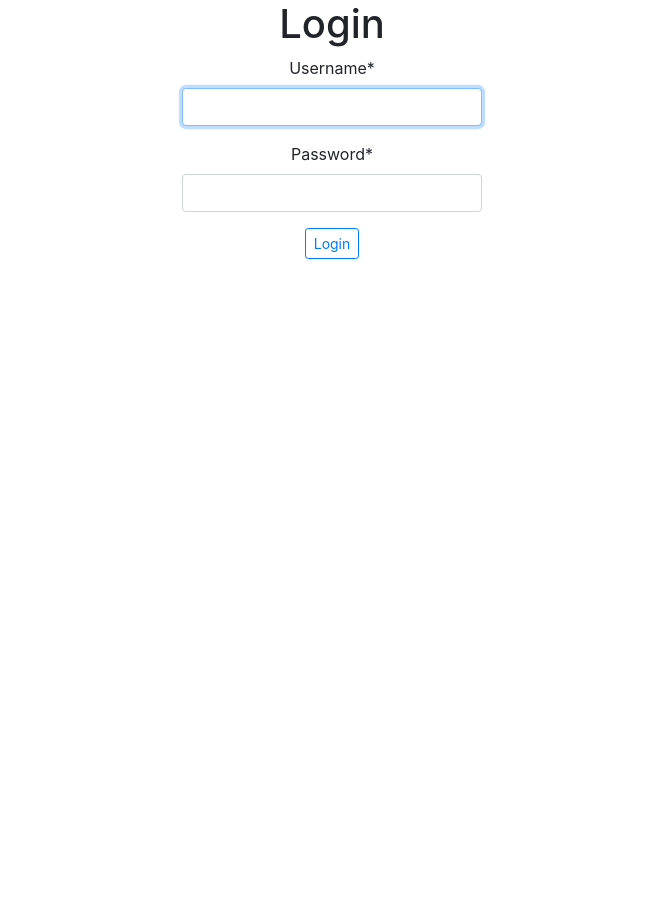
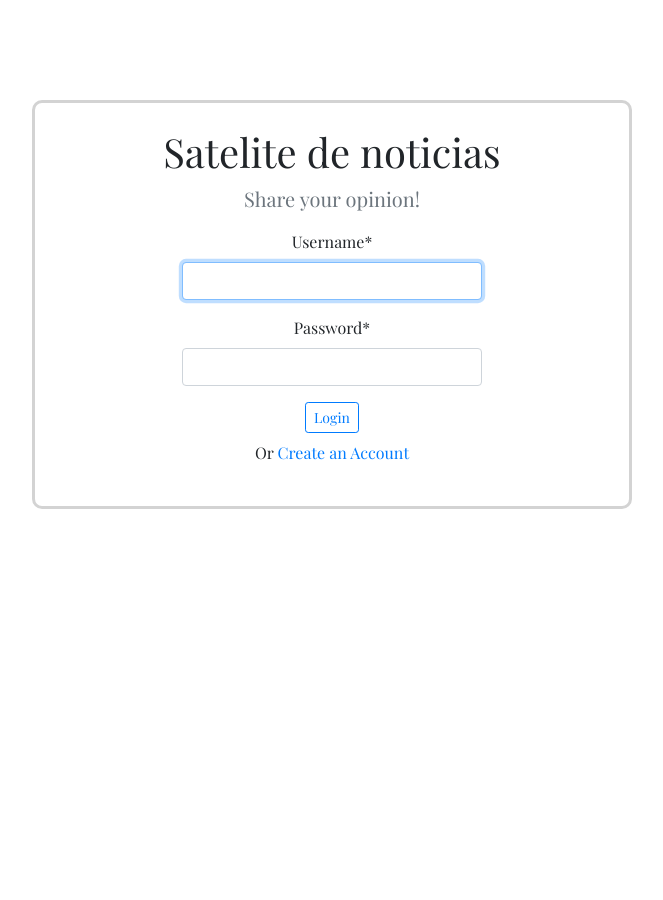
Before and after one commit to Observatoriolab/SateliteNoticias, a Django app: page /accounts/login/ in a window 1280 px wide. Shown: the whole page, without its empty margins (308-971 px from the left). Before the commit the page ends 259 px from the top, so only its background shows below. Run offline with Django 3.2, Linux system fonts and the light colour scheme; some libraries are stand-ins or nearby versions.

Commit message:
Like and Detail Endpoints and more
The title + css styling for login and register forms

```diff
--- a/SateliteNoticias/SateliteNoticias/settings.py
+++ b/SateliteNoticias/SateliteNoticias/settings.py
@@ -158,5 +158,9 @@ REST_FRAMEWORK = {
     'DEFAULT_PERMISSION_CLASSES': (
         'rest_framework.permissions.IsAuthenticated',
 
-    )
+    ),
+    'DEFAULT_PAGINATION_CLASS': 'rest_framework.pagination.PageNumberPagination',
+    'PAGE_SIZE': 2
+
+
 }
--- a/SateliteNoticias/SateliteNoticias/urls.py
+++ b/SateliteNoticias/SateliteNoticias/urls.py
@@ -53,7 +53,7 @@ urlpatterns = [
     path('api/rest-auth/',
          include("rest_auth.urls")),
 
-    path('api/rest-auth/registration',
+    path('api/rest-auth/registration/',
          include("rest_auth.registration.urls")),
 
     re_path(r"^.*$", IndexTemplateView.as_view(), name="entry-point")
--- a/SateliteNoticias/questions/api/urls.py
+++ b/SateliteNoticias/questions/api/urls.py
@@ -15,5 +15,13 @@ urlpatterns = [
 
     path("questions/<slug:slug>/answer/",
         qv.AnswerCreateAPIView.as_view(),
-        name="create-answer")
+        name="answer-create"),
+
+     path("answers/<int:pk>/",
+        qv.AnswerRUDAPIView.as_view(),
+        name="answer-detail"),
+
+     path("answers/<int:pk>/like/",
+        qv.AnswerLikeAPIView.as_view(),
+        name="answer-like")
 ]
--- a/SateliteNoticias/templates/auth_layout.html
+++ b/SateliteNoticias/templates/auth_layout.html
@@ -4,9 +4,24 @@
     <meta charset="UTF-8">
     <meta name="viewport" content="width=device-width, initial-scale=1.0">
     <link rel="stylesheet" href="https://stackpath.bootstrapcdn.com/bootstrap/4.3.1/css/bootstrap.min.css" integrity="sha384-ggOyR0iXCbMQv3Xipma34MD+dH/1fQ784/j6cY/iJTQUOhcWr7x9JvoRxT2MZw1T" crossorigin="anonymous">
-
+    <link href="https://fonts.googleapis.com/css?family=Playfair+Display" rel="stylesheet">
     <title>Satelite de noticias</title>
     <style>
+        html,body {
+            height: 100%;
+            font-family: "Playfair Display", serif;
+
+        }
+
+        .auth-box {
+            border: 3px solid lightgray;
+            border-radius: 10px;
+            padding-top: 25px;
+            padding-bottom: 25px;
+            width: 600px;
+            margin:auto;
+
+        }
         .login-form-container {
             width: 300px;
             margin:auto;
@@ -17,14 +32,23 @@
             margin:auto;
         }
 
+        .outer-area {
+           margin-top:100px;
+        }
+
 
     </style>
 </head>
 <body>
-         <div class= "auth-box text-center">
-            {% block content %}
-            {% endblock %}
+        <div class="outer-area">
 
-         </div>
+
+                    <div class= "auth-box text-center">
+                        {% block content %}
+                        {% endblock %}
+
+                    </div>
+
+        </div>
 </body>
 </html>
--- a/SateliteNoticias/templates/django_registration/registration_form.html
+++ b/SateliteNoticias/templates/django_registration/registration_form.html
@@ -11,6 +11,8 @@
         <button type="submit" class="btn btn-sm btn-outline-primary">Create Account</button>
 
     </form>
+    <p class="mt-2">Or  <a href="{% url 'login' %}">Login</a></p>
+
 
 </div>
 {% endblock %}
--- a/SateliteNoticias/templates/registration/login.html
+++ b/SateliteNoticias/templates/registration/login.html
@@ -2,8 +2,8 @@
 {% load crispy_forms_tags %}
 
 {% block content %}
-<h1>Login</h1>
-
+<h1>Satelite de noticias</h1>
+<p class="lead text-muted"> Share your opinion!</p>
 <div class="login-form-container">
     <form method="POST">
         {% csrf_token %}
@@ -12,5 +12,7 @@
 
     </form>
 
+    <p class="mt-2">Or  <a href="{% url 'django_registration_register' %}">Create an Account</a></p>
+
 </div>
 {% endblock %}
```
Also changed, not shown: SateliteNoticias/questions/api/views.py (+39 -2 lines).
